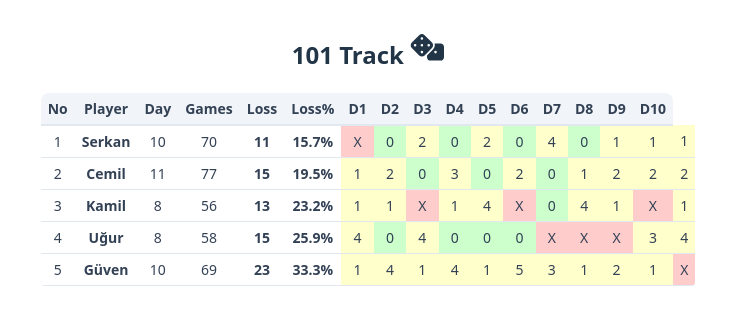
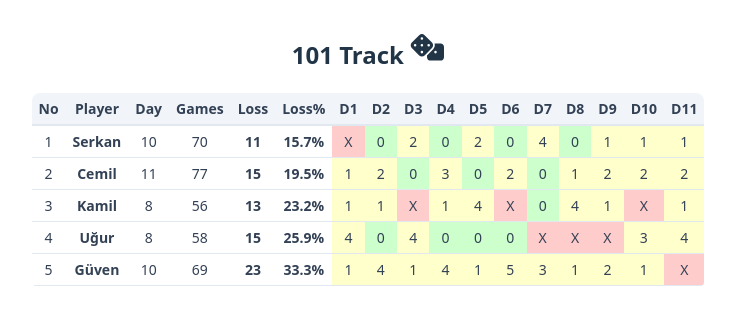
Before and after one commit to guvenordu/track-101, a React (Vite) app: page / in a window 1280 px wide. Shown: the top 324 px of the page, without its empty margins (272-1007 px from the left). Built offline with nearby package versions, Linux system fonts and the light colour scheme.

Commit message:
Update App.tsx

```diff
--- a/src/App.tsx
+++ b/src/App.tsx
@@ -103,6 +103,7 @@ function App() {
             <th>D8</th>
             <th>D9</th>
             <th>D10</th>
+            <th>D11</th>
           </tr>
         </thead>
         <tbody>
```
